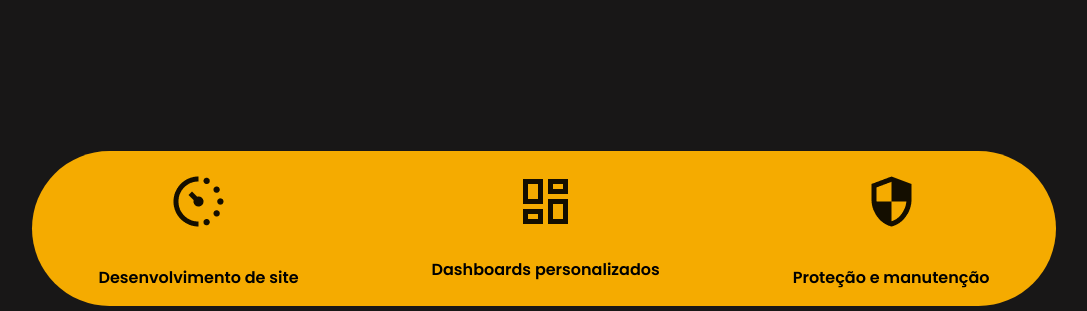
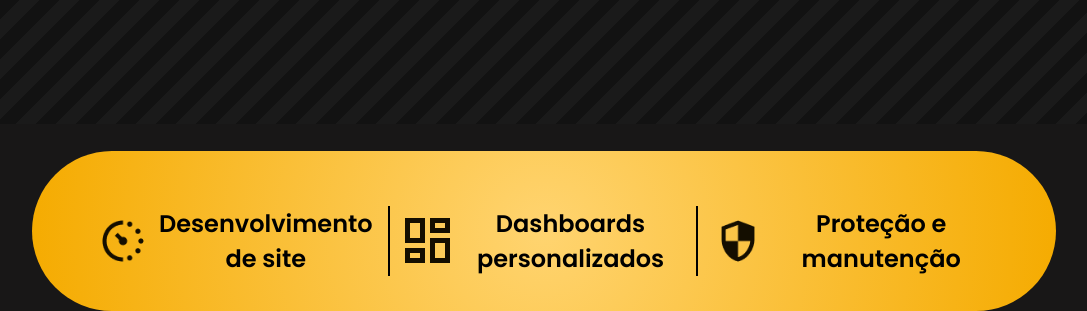
Before and after one commit to Guilherme-Augusto06/NestGuard-2.0, a Django app: a page that uses NestGuardProject/AppNestGuard/templates/serviços.html in a window 1280 px wide. Shown: the part 756-1067 px from the top of the page, without its empty margins (96-1183 px from the left). Run offline with Django 5.2, Linux system fonts and the light colour scheme.

Commit message:
feat: estilo finalizado para tela de serviços

```diff
--- a/NestGuardProject/AppNestGuard/templates/serviços.html
+++ b/NestGuardProject/AppNestGuard/templates/serviços.html
@@ -3,7 +3,9 @@
 
 {% block body %}
 {% include "navbar.html" %}
+<div class="fundoQuadrado">
     <div class="itensHomepageNestGuard-01">
+        <div class="ItensImgText">
             <div class="textsHomepageNestGuard-01">
                 <div id="svg-containerNestGuard" class="AllTextsNestGuard-01">
                     <h1 class="titleHomepageNestGuard-01"><span class="highlight-01">Conectando</span> você às</h1>
@@ -22,6 +24,8 @@
             </div>
         </div>
 
+    </div>
+
     <!-- Adicionando o novo banner -->
     <div class="banner-services">
         <div class="service-item">
@@ -38,4 +42,8 @@
         </div>
     </div>
 
+
+</div>
+
+
 {% endblock %}
--- a/NestGuardProject/static/css/serviços.css
+++ b/NestGuardProject/static/css/serviços.css
@@ -26,7 +26,7 @@
     display: flex;
     justify-content: center;
     align-items: center;
-    margin-top: 6%;
+
 
 
 }
@@ -120,61 +120,154 @@
     margin-right: 10px; /* Espaço entre o ícone e o texto */
     font-size: 24px;   /* Tamanho do ícone */
 }
+
 /* Estilizando o banner de serviços */
 .banner-services {
     display: flex;
-    justify-content: space-around;
+    justify-content: center;
     align-items: center;
-    background-color: #F5AB00;
-    margin-left: 10%;
+    background: radial-gradient(circle, #FFD470, #F5AB00);
     border-radius: 500px;
     margin-top: 150px;
     width: 80%;
+    max-width: 1450px; /* Limita a largura máxima */
+    height: 160px;
+    flex-wrap: wrap; /* Permite quebrar a linha quando necessário */
+    margin-left: auto;
+    margin-right: auto; /* Centraliza o banner */
 }
 
+
 .service-item {
+    display: flex;
+    align-items: center;
+    justify-content: center;
     text-align: center;
     color: #000;
     margin-top: 20px;
     font-family: 'Poppins', sans-serif;
+    flex: 1 1 30%; /* Cada item ocupa aproximadamente 30% da linha */
+    max-width: 30%;
+    box-sizing: border-box;
+    padding: 0 15px; /* Adiciona espaçamento interno */
+    position: relative;
+}
+
+/* Adiciona uma linha divisória à direita, exceto no último item da linha */
+.service-item:not(:last-child) {
+    border-right: 2px solid #000; /* Linha divisória entre os itens */
 }
 
 .service-item img {
-    max-width: 80px;
-    margin-bottom: 10px;
+    max-width: 50px;
+    margin-right: 10px;
 }
 
 .service-item p {
-    font-size: 16px;
+    font-size: 24px;
     font-weight: 600;
+    margin: 0;
+}
+.ItensImgText{
+    display: flex;
+    justify-content: center;
+    align-items: center;
+    margin-top: 6%;
+
 }
 
+.fundoQuadrado {
+    width: 100%;
+    height: 100%;
+
+
+    /* Dark mode colors and gradient */
+    background: #121212; /* Fallback for browsers that don't support gradients */
+    background: linear-gradient(
+      135deg,
+      #121212 25%,
+      #1a1a1a 25%,
+      #1a1a1a 50%,
+      #121212 50%,
+      #121212 75%,
+      #1a1a1a 75%,
+      #1a1a1a
+    );
+    background-size: 40px 40px;
+
+    /* Animation */
+    animation: move 4s linear infinite;
+  }
+
+  @keyframes move {
+    0% {
+      background-position: 0 0;
+    }
+    100% {
+      background-position: 40px 40px;
+    }
+  }
+
+
+
+
+
+/* Para telas menores que 768px */
 @media only screen and (max-width: 768px) {
     .iconHomepageNestGuard-01 {
         display: none;
     }
 
-    /* Adicionar mais imagens ou componentes que quer ocultar */
     .ImageIcon-componentNestGuard-01 {
         display: none;
     }
+
     .titleHomepageNestGuard-01 {
         font-size: 30px;
         width: 100%;
         text-align: center;
     }
-    .PrimaryButton-component-SaibaMais-01{
+
+    .PrimaryButton-component-SaibaMais-01 {
         margin-top: 20px;
         font-size: 15px;
     }
+
     .Buttons-component-SaibaMais-01 {
         width: 100%;
         justify-content: center;
         align-items: center;
     }
+
     .AllTextsNestGuard-01 {
         margin-top: 20%;
     }
 
+    /* Exibir o banner de serviços em uma coluna e centralizar os itens */
+    .banner-services {
+        margin-top: 30%;
+        flex-direction: column; /* Itens em coluna */
+        justify-content: center;
+        align-items: center;
+        height: auto; /* Altura automática para melhor ajuste */
 
+        padding: 20px; /* Adiciona espaçamento interno */
+        width: 70%; /* Reduz a largura em telas menores */
+    }
+
+    .service-item {
+        flex: 1 1 100%; /* Ocupa 100% da largura disponível */
+        max-width: 100%;
+        margin: 10px 0; /* Adiciona espaçamento entre os itens */
+        border-right: none; /* Remove a linha divisória entre os itens */
+    }
+
+    .service-item img {
+        max-width: 20px; /* Reduz o tamanho das imagens */
+        margin-right: 5px; /* Reduz o espaçamento entre a imagem e o texto */
+    }
+
+    .service-item p {
+        font-size: 12px; /* Reduz o tamanho do texto */
+    }
 }
```
Lines whose indentation alone changed are shown as unchanged.
